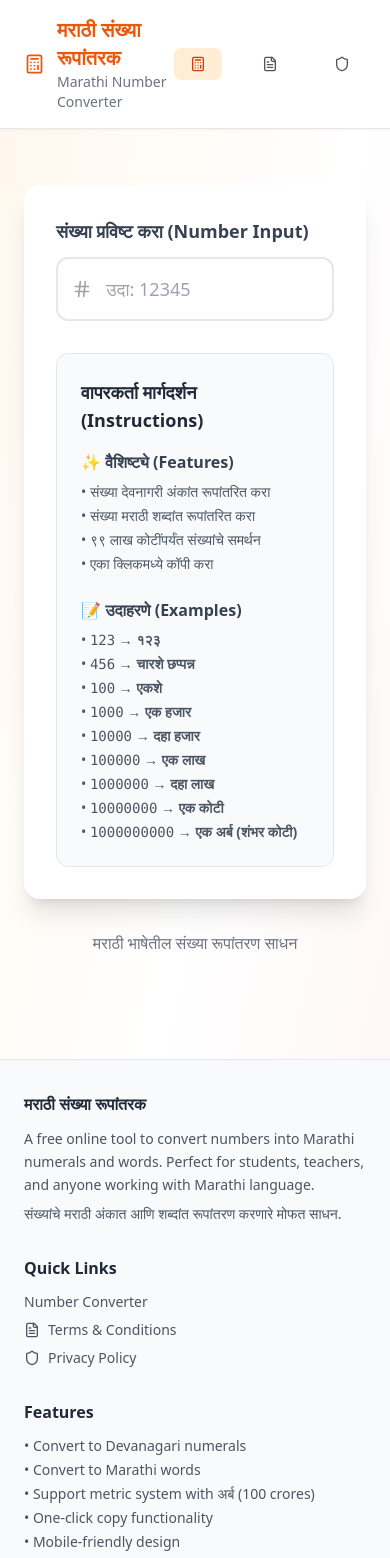
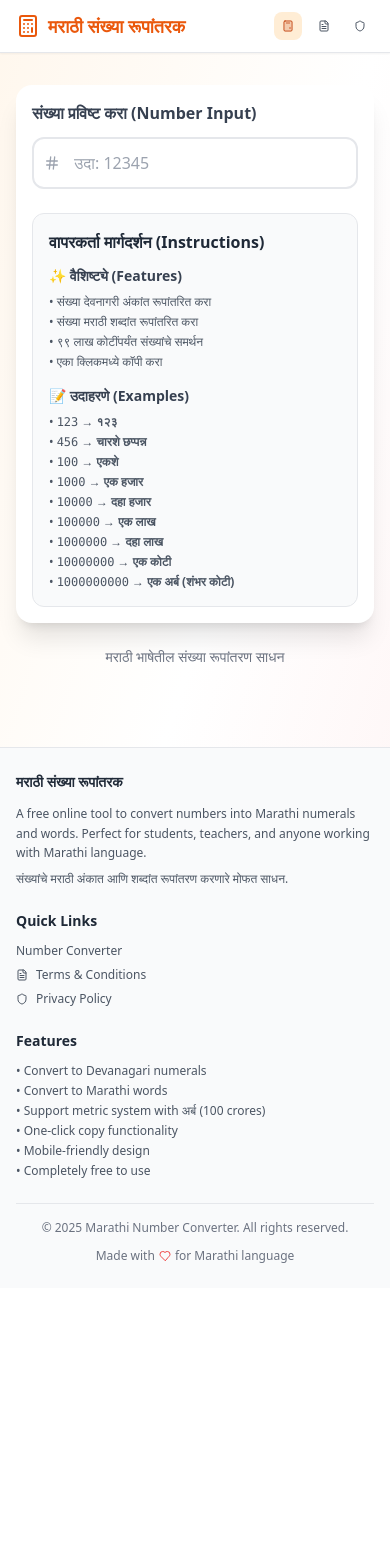
Before and after one commit to Shirishpantone/Marathicounter, a React (Vite) app: page / in a window 390 px wide. Shown: the top 1558 px of the page. After the commit the page ends 1288 px from the top, so only its background shows below. Built offline with nearby package versions, Linux system fonts and the light colour scheme.

Commit message:
Improve responsive website design

```diff
--- a/src/App.tsx
+++ b/src/App.tsx
@@ -29,7 +29,7 @@ function App() {
   return (
     <div className="min-h-screen bg-gradient-to-br from-orange-50 via-white to-red-50">
       <Header currentPage={currentPage} onNavigate={handleNavigate} />
-      <div className="container mx-auto py-8">
+      <div className="container mx-auto py-4 sm:py-6 lg:py-8">
         {renderCurrentPage()}
       </div>
       <Footer onNavigate={handleNavigate} />
--- a/src/components/Footer.tsx
+++ b/src/components/Footer.tsx
@@ -8,51 +8,51 @@ interface FooterProps {
 export default function Footer({ onNavigate }: FooterProps) {
   return (
     <footer className="bg-gray-50 border-t border-gray-200 mt-12">
-      <div className="max-w-6xl mx-auto px-6 py-8">
-        <div className="grid md:grid-cols-3 gap-8">
+      <div className="max-w-6xl mx-auto px-4 sm:px-6 py-6 sm:py-8">
+        <div className="grid sm:grid-cols-2 lg:grid-cols-3 gap-6 sm:gap-8">
           {/* About */}
           <div>
-            <h3 className="font-semibold text-gray-800 mb-3">मराठी संख्या रूपांतरक</h3>
-            <p className="text-gray-600 text-sm leading-relaxed">
+            <h3 className="font-semibold text-gray-800 mb-3 text-sm sm:text-base">मराठी संख्या रूपांतरक</h3>
+            <p className="text-gray-600 text-xs sm:text-sm leading-relaxed">
               A free online tool to convert numbers into Marathi numerals and words.
               Perfect for students, teachers, and anyone working with Marathi language.
             </p>
-            <p className="text-gray-600 text-sm mt-2">
+            <p className="text-gray-600 text-xs sm:text-sm mt-2">
               संख्यांचे मराठी अंकात आणि शब्दांत रूपांतरण करणारे मोफत साधन.
             </p>
           </div>
 
           {/* Quick Links */}
           <div>
-            <h3 className="font-semibold text-gray-800 mb-3">Quick Links</h3>
+            <h3 className="font-semibold text-gray-800 mb-3 text-sm sm:text-base">Quick Links</h3>
             <div className="space-y-2">
               <button
                 onClick={() => onNavigate('converter')}
-                className="flex items-center gap-2 text-gray-600 hover:text-orange-600 transition-colors duration-200 text-sm"
+                className="flex items-center gap-2 text-gray-600 hover:text-orange-600 transition-colors duration-200 text-xs sm:text-sm"
               >
                 Number Converter
               </button>
               <button
                 onClick={() => onNavigate('terms')}
-                className="flex items-center gap-2 text-gray-600 hover:text-blue-600 transition-colors duration-200 text-sm"
+                className="flex items-center gap-2 text-gray-600 hover:text-blue-600 transition-colors duration-200 text-xs sm:text-sm"
               >
-                <FileText className="w-4 h-4" />
+                <FileText className="w-3 h-3 sm:w-4 sm:h-4" />
                 Terms & Conditions
               </button>
               <button
                 onClick={() => onNavigate('privacy')}
-                className="flex items-center gap-2 text-gray-600 hover:text-green-600 transition-colors duration-200 text-sm"
+                className="flex items-center gap-2 text-gray-600 hover:text-green-600 transition-colors duration-200 text-xs sm:text-sm"
               >
-                <Shield className="w-4 h-4" />
+                <Shield className="w-3 h-3 sm:w-4 sm:h-4" />
                 Privacy Policy
               </button>
             </div>
           </div>
 
           {/* Features */}
-          <div>
-            <h3 className="font-semibold text-gray-800 mb-3">Features</h3>
-            <ul className="text-gray-600 text-sm space-y-1">
+          <div className="sm:col-span-2 lg:col-span-1">
+            <h3 className="font-semibold text-gray-800 mb-3 text-sm sm:text-base">Features</h3>
+            <ul className="text-gray-600 text-xs sm:text-sm space-y-1">
               <li>• Convert to Devanagari numerals</li>
               <li>• Convert to Marathi words</li>
               <li>• Support metric system with अर्ब (100 crores)</li>
@@ -63,12 +63,12 @@ export default function Footer({ onNavigate }: FooterProps) {
           </div>
         </div>
 
-        <div className="border-t border-gray-200 mt-8 pt-6 flex flex-col sm:flex-row items-center justify-between gap-4">
-          <p className="text-gray-500 text-sm">
+        <div className="border-t border-gray-200 mt-6 sm:mt-8 pt-4 sm:pt-6 flex flex-col sm:flex-row items-center justify-between gap-3 sm:gap-4">
+          <p className="text-gray-500 text-xs sm:text-sm text-center sm:text-left">
             © {new Date().getFullYear()} Marathi Number Converter. All rights reserved.
           </p>
-          <p className="flex items-center gap-1 text-gray-500 text-sm">
-            Made with <Heart className="w-4 h-4 text-red-500" /> for Marathi language
+          <p className="flex items-center gap-1 text-gray-500 text-xs sm:text-sm">
+            Made with <Heart className="w-3 h-3 sm:w-4 sm:h-4 text-red-500" /> for Marathi language
           </p>
         </div>
       </div>
--- a/src/components/Header.tsx
+++ b/src/components/Header.tsx
@@ -8,54 +8,54 @@ interface HeaderProps {
 
 export default function Header({ currentPage, onNavigate }: HeaderProps) {
   return (
-    <header className="bg-white shadow-sm border-b border-gray-200">
-      <div className="max-w-6xl mx-auto px-6 py-4">
-        <div className="flex items-center justify-between">
+    <header className="bg-white shadow-sm border-b border-gray-200 sticky top-0 z-50">
+      <div className="max-w-6xl mx-auto px-4 sm:px-6 py-3 sm:py-4">
+        <div className="flex items-center justify-between flex-wrap gap-4">
           {/* Logo */}
-          <div className="flex items-center gap-3">
-            <Calculator className="w-8 h-8 text-orange-600" />
+          <div className="flex items-center gap-2 sm:gap-3">
+            <Calculator className="w-6 h-6 sm:w-8 sm:h-8 text-orange-600" />
             <div>
-              <h1 className="text-xl font-bold text-orange-600">मराठी संख्या रूपांतरक</h1>
-              <p className="text-sm text-gray-500">Marathi Number Converter</p>
+              <h1 className="text-lg sm:text-xl font-bold text-orange-600">मराठी संख्या रूपांतरक</h1>
+              <p className="text-xs sm:text-sm text-gray-500 hidden sm:block">Marathi Number Converter</p>
             </div>
           </div>
 
           {/* Navigation */}
-          <nav className="flex items-center gap-6">
+          <nav className="flex items-center gap-2 sm:gap-4 lg:gap-6">
             <button
               onClick={() => onNavigate('converter')}
-              className={`flex items-center gap-2 px-4 py-2 rounded-lg transition-colors duration-200 ${
+              className={`flex items-center gap-1 sm:gap-2 px-2 sm:px-4 py-2 rounded-lg transition-colors duration-200 text-sm sm:text-base ${
                 currentPage === 'converter'
                   ? 'bg-orange-100 text-orange-700'
                   : 'text-gray-600 hover:text-gray-800 hover:bg-gray-100'
               }`}
             >
-              <Calculator className="w-4 h-4" />
-              <span className="hidden sm:inline">Converter</span>
+              <Calculator className="w-3 h-3 sm:w-4 sm:h-4" />
+              <span className="hidden md:inline">Converter</span>
             </button>
 
             <button
               onClick={() => onNavigate('terms')}
-              className={`flex items-center gap-2 px-4 py-2 rounded-lg transition-colors duration-200 ${
+              className={`flex items-center gap-1 sm:gap-2 px-2 sm:px-4 py-2 rounded-lg transition-colors duration-200 text-sm sm:text-base ${
                 currentPage === 'terms'
                   ? 'bg-blue-100 text-blue-700'
                   : 'text-gray-600 hover:text-gray-800 hover:bg-gray-100'
               }`}
             >
-              <FileText className="w-4 h-4" />
-              <span className="hidden sm:inline">Terms</span>
+              <FileText className="w-3 h-3 sm:w-4 sm:h-4" />
+              <span className="hidden md:inline">Terms</span>
             </button>
 
             <button
               onClick={() => onNavigate('privacy')}
-              className={`flex items-center gap-2 px-4 py-2 rounded-lg transition-colors duration-200 ${
+              className={`flex items-center gap-1 sm:gap-2 px-2 sm:px-4 py-2 rounded-lg transition-colors duration-200 text-sm sm:text-base ${
                 currentPage === 'privacy'
                   ? 'bg-green-100 text-green-700'
                   : 'text-gray-600 hover:text-gray-800 hover:bg-gray-100'
               }`}
             >
-              <Shield className="w-4 h-4" />
-              <span className="hidden sm:inline">Privacy</span>
+              <Shield className="w-3 h-3 sm:w-4 sm:h-4" />
+              <span className="hidden md:inline">Privacy</span>
             </button>
           </nav>
         </div>
--- a/src/components/NumberConverter.tsx
+++ b/src/components/NumberConverter.tsx
@@ -41,16 +41,16 @@ export default function NumberConverter() {
   };
 
   return (
-    <div className="max-w-4xl mx-auto p-6">
+    <div className="max-w-4xl mx-auto p-4 sm:p-6">
       <div className="bg-white rounded-2xl shadow-xl overflow-hidden">
         {/* Input Section */}
-        <div className="p-8">
-          <div className="mb-8">
-            <label htmlFor="number-input" className="block text-lg font-semibold text-gray-700 mb-3">
+        <div className="p-4 sm:p-6 lg:p-8">
+          <div className="mb-6 sm:mb-8">
+            <label htmlFor="number-input" className="block text-base sm:text-lg font-semibold text-gray-700 mb-3">
               संख्या प्रविष्ट करा (Number Input)
             </label>
             <div className="relative">
-              <Hash className="absolute left-4 top-1/2 transform -translate-y-1/2 w-5 h-5 text-gray-400" />
+              <Hash className="absolute left-3 sm:left-4 top-1/2 transform -translate-y-1/2 w-4 h-4 sm:w-5 sm:h-5 text-gray-400" />
               <input
                 id="number-input"
                 type="text"
@@ -63,11 +63,11 @@ export default function NumberConverter() {
                   }
                 }}
                 placeholder="उदा: 12345"
-                className="w-full pl-12 pr-4 py-4 text-lg border-2 border-gray-200 rounded-xl focus:border-orange-500 focus:ring-4 focus:ring-orange-100 transition-all duration-200 outline-none"
+                className="w-full pl-10 sm:pl-12 pr-3 sm:pr-4 py-3 sm:py-4 text-base sm:text-lg border-2 border-gray-200 rounded-xl focus:border-orange-500 focus:ring-4 focus:ring-orange-100 transition-all duration-200 outline-none"
               />
             </div>
             {number !== null && (
-              <div className="mt-3 text-sm text-gray-600">
+              <div className="mt-3 text-xs sm:text-sm text-gray-600">
                 Formatted: {formatNumberWithCommas(number)}
               </div>
             )}
@@ -75,62 +75,62 @@ export default function NumberConverter() {
 
           {/* Results Section */}
           {number !== null && (
-            <div className="space-y-6">
+            <div className="space-y-4 sm:space-y-6">
               {/* Marathi Numerals */}
-              <div className="bg-gradient-to-r from-blue-50 to-indigo-50 rounded-xl p-6 border border-blue-100">
-                <div className="flex items-center justify-between mb-4">
-                  <div className="flex items-center gap-2">
-                    <Hash className="w-5 h-5 text-blue-600" />
-                    <h3 className="text-lg font-semibold text-gray-800">मराठी अंक (Devanagari Numerals)</h3>
+              <div className="bg-gradient-to-r from-blue-50 to-indigo-50 rounded-xl p-4 sm:p-6 border border-blue-100">
+                <div className="flex items-center justify-between mb-3 sm:mb-4">
+                  <div className="flex items-center gap-2 flex-1 min-w-0">
+                    <Hash className="w-4 h-4 sm:w-5 sm:h-5 text-blue-600 flex-shrink-0" />
+                    <h3 className="text-sm sm:text-lg font-semibold text-gray-800 truncate">मराठी अंक (Devanagari Numerals)</h3>
                   </div>
                   <button
                     onClick={() => handleCopy(marathiNumerals, 'numerals')}
-                    className="flex items-center gap-1 px-3 py-1 text-sm bg-blue-100 hover:bg-blue-200 text-blue-700 rounded-lg transition-colors duration-200"
+                    className="flex items-center gap-1 px-2 sm:px-3 py-1 text-xs sm:text-sm bg-blue-100 hover:bg-blue-200 text-blue-700 rounded-lg transition-colors duration-200 flex-shrink-0"
                   >
-                    {copied === 'numerals' ? <Check className="w-4 h-4" /> : <Copy className="w-4 h-4" />}
-                    {copied === 'numerals' ? 'Copied!' : 'Copy'}
+                    {copied === 'numerals' ? <Check className="w-3 h-3 sm:w-4 sm:h-4" /> : <Copy className="w-3 h-3 sm:w-4 sm:h-4" />}
+                    <span className="hidden sm:inline">{copied === 'numerals' ? 'Copied!' : 'Copy'}</span>
                   </button>
                 </div>
-                <div className="text-3xl font-bold text-blue-800 bg-white rounded-lg p-4 text-center">
+                <div className="text-xl sm:text-2xl lg:text-3xl font-bold text-blue-800 bg-white rounded-lg p-3 sm:p-4 text-center break-all">
                   {marathiNumerals}
                 </div>
               </div>
 
               {/* Marathi Words */}
-              <div className="bg-gradient-to-r from-green-50 to-emerald-50 rounded-xl p-6 border border-green-100">
-                <div className="flex items-center justify-between mb-4">
-                  <div className="flex items-center gap-2">
-                    <Type className="w-5 h-5 text-green-600" />
-                    <h3 className="text-lg font-semibold text-gray-800">मराठी शब्द (Marathi Words)</h3>
+              <div className="bg-gradient-to-r from-green-50 to-emerald-50 rounded-xl p-4 sm:p-6 border border-green-100">
+                <div className="flex items-center justify-between mb-3 sm:mb-4">
+                  <div className="flex items-center gap-2 flex-1 min-w-0">
+                    <Type className="w-4 h-4 sm:w-5 sm:h-5 text-green-600 flex-shrink-0" />
+                    <h3 className="text-sm sm:text-lg font-semibold text-gray-800 truncate">मराठी शब्द (Marathi Words)</h3>
                   </div>
                   <button
                     onClick={() => handleCopy(marathiWords, 'words')}
-                    className="flex items-center gap-1 px-3 py-1 text-sm bg-green-100 hover:bg-green-200 text-green-700 rounded-lg transition-colors duration-200"
+                    className="flex items-center gap-1 px-2 sm:px-3 py-1 text-xs sm:text-sm bg-green-100 hover:bg-green-200 text-green-700 rounded-lg transition-colors duration-200 flex-shrink-0"
                   >
-                    {copied === 'words' ? <Check className="w-4 h-4" /> : <Copy className="w-4 h-4" />}
-                    {copied === 'words' ? 'Copied!' : 'Copy'}
+                    {copied === 'words' ? <Check className="w-3 h-3 sm:w-4 sm:h-4" /> : <Copy className="w-3 h-3 sm:w-4 sm:h-4" />}
+                    <span className="hidden sm:inline">{copied === 'words' ? 'Copied!' : 'Copy'}</span>
                   </button>
                 </div>
-                <div className="text-2xl font-bold text-green-800 bg-white rounded-lg p-4 text-center leading-relaxed">
+                <div className="text-base sm:text-xl lg:text-2xl font-bold text-green-800 bg-white rounded-lg p-3 sm:p-4 text-center leading-relaxed break-words">
                   {marathiWords}
                 </div>
               </div>
 
               {/* Example Section */}
-              <div className="bg-gradient-to-r from-purple-50 to-pink-50 rounded-xl p-6 border border-purple-100">
-                <h3 className="text-lg font-semibold text-gray-800 mb-4">संपूर्ण रूपांतरण (Complete Conversion)</h3>
-                <div className="space-y-3">
+              <div className="bg-gradient-to-r from-purple-50 to-pink-50 rounded-xl p-4 sm:p-6 border border-purple-100">
+                <h3 className="text-base sm:text-lg font-semibold text-gray-800 mb-3 sm:mb-4">संपूर्ण रूपांतरण (Complete Conversion)</h3>
+                <div className="space-y-2 sm:space-y-3">
                   <div className="flex flex-col sm:flex-row sm:items-center gap-2">
-                    <span className="text-gray-600 font-medium min-w-[100px]">English:</span>
-                    <span className="text-lg font-bold text-purple-800">{formatNumberWithCommas(number)}</span>
+                    <span className="text-gray-600 font-medium text-sm sm:text-base min-w-[80px] sm:min-w-[100px]">English:</span>
+                    <span className="text-sm sm:text-lg font-bold text-purple-800 break-all">{formatNumberWithCommas(number)}</span>
                   </div>
                   <div className="flex flex-col sm:flex-row sm:items-center gap-2">
-                    <span className="text-gray-600 font-medium min-w-[100px]">Devanagari:</span>
-                    <span className="text-lg font-bold text-purple-800">{marathiNumerals}</span>
+                    <span className="text-gray-600 font-medium text-sm sm:text-base min-w-[80px] sm:min-w-[100px]">Devanagari:</span>
+                    <span className="text-sm sm:text-lg font-bold text-purple-800 break-all">{marathiNumerals}</span>
                   </div>
                   <div className="flex flex-col sm:flex-row sm:items-start gap-2">
-                    <span className="text-gray-600 font-medium min-w-[100px]">Words:</span>
-                    <span className="text-lg font-bold text-purple-800 leading-relaxed">{marathiWords}</span>
+                    <span className="text-gray-600 font-medium text-sm sm:text-base min-w-[80px] sm:min-w-[100px] flex-shrink-0">Words:</span>
+                    <span className="text-sm sm:text-lg font-bold text-purple-800 leading-relaxed break-words">{marathiWords}</span>
                   </div>
                 </div>
               </div>
@@ -139,12 +139,12 @@ export default function NumberConverter() {
 
           {/* Instructions */}
           {number === null && (
-            <div className="bg-gray-50 rounded-xl p-6 border border-gray-200">
-              <h3 className="text-lg font-semibold text-gray-800 mb-4">वापरकर्ता मार्गदर्शन (Instructions)</h3>
-              <div className="grid md:grid-cols-2 gap-6">
+            <div className="bg-gray-50 rounded-xl p-4 sm:p-6 border border-gray-200">
+              <h3 className="text-base sm:text-lg font-semibold text-gray-800 mb-3 sm:mb-4">वापरकर्ता मार्गदर्शन (Instructions)</h3>
+              <div className="grid lg:grid-cols-2 gap-4 sm:gap-6">
                 <div>
-                  <h4 className="font-semibold text-gray-700 mb-2">✨ वैशिष्ट्ये (Features)</h4>
-                  <ul className="text-gray-600 space-y-1 text-sm">
+                  <h4 className="font-semibold text-gray-700 mb-2 text-sm sm:text-base">✨ वैशिष्ट्ये (Features)</h4>
+                  <ul className="text-gray-600 space-y-1 text-xs sm:text-sm">
                     <li>• संख्या देवनागरी अंकांत रूपांतरित करा</li>
                     <li>• संख्या मराठी शब्दांत रूपांतरित करा</li>
                     <li>• ९९ लाख कोटींपर्यंत संख्यांचे समर्थन</li>
@@ -152,8 +152,8 @@ export default function NumberConverter() {
                   </ul>
                 </div>
                 <div>
-                  <h4 className="font-semibold text-gray-700 mb-2">📝 उदाहरणे (Examples)</h4>
-                  <ul className="text-gray-600 space-y-1 text-sm">
+                  <h4 className="font-semibold text-gray-700 mb-2 text-sm sm:text-base">📝 उदाहरणे (Examples)</h4>
+                  <ul className="text-gray-600 space-y-1 text-xs sm:text-sm">
                     <li>• <span className="font-mono">123</span> → <span className="font-bold">१२३</span></li>
                     <li>• <span className="font-mono">456</span> → <span className="font-bold">चारशे छप्पन्न</span></li>
                     <li>• <span className="font-mono">100</span> → <span className="font-bold">एकशे</span></li>
@@ -172,7 +172,7 @@ export default function NumberConverter() {
       </div>
 
       {/* Footer */}
-      <div className="text-center mt-8 text-gray-500">
+      <div className="text-center mt-6 sm:mt-8 text-gray-500 text-sm sm:text-base px-4">
         <p>मराठी भाषेतील संख्या रूपांतरण साधन</p>
       </div>
     </div>
```
Also changed, not shown: src/components/PrivacyPolicy.tsx (+8 -8 lines), src/components/TermsAndConditions.tsx (+8 -8 lines).
